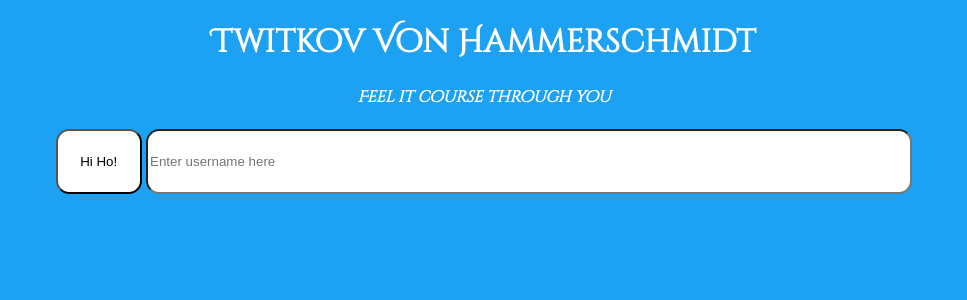
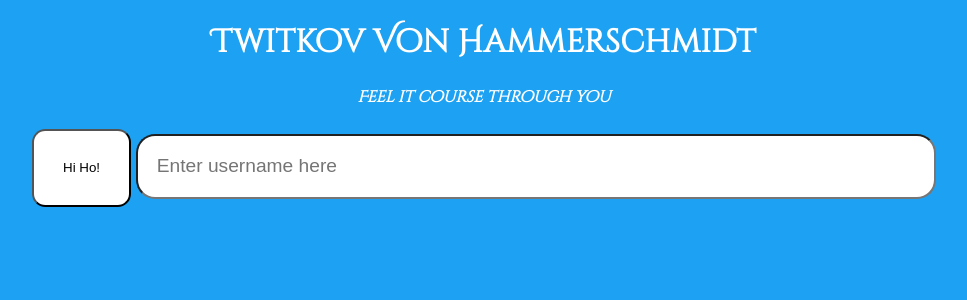
Before and after one commit to brianshortnh/twitkov, a Flask app: page / in a window 1280 px wide. Shown: the top 300 px of the page, without its empty margins (156-1123 px from the left). Run offline with Flask 2, Linux system fonts and the light colour scheme.

Commit message:
Font adjustments

```diff
--- a/static/style.css
+++ b/static/style.css
@@ -14,12 +14,13 @@ h1, h2, h3, h4 {
 
 #form-input {
     border-radius: 1em;
-    height: 4.4em;
+    font-size: 1.2em;
     width: 60%;
+    padding: 1em;
 }
 
 #form-submit {
-    padding: 1.7em;
+    padding: 2.2em;
     border-radius: 1em;
     background-color: #FFF;
 }
```
